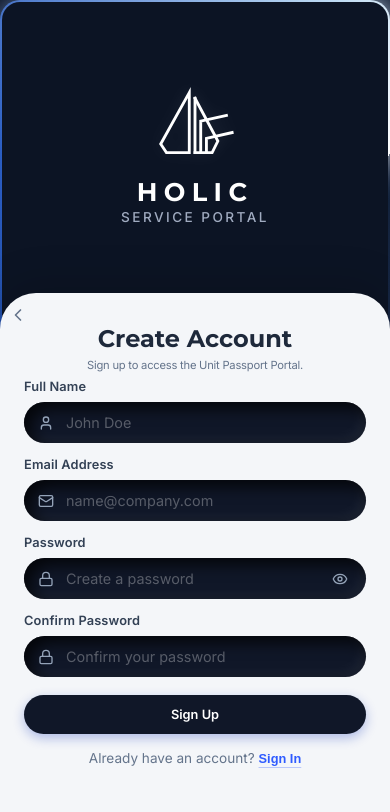
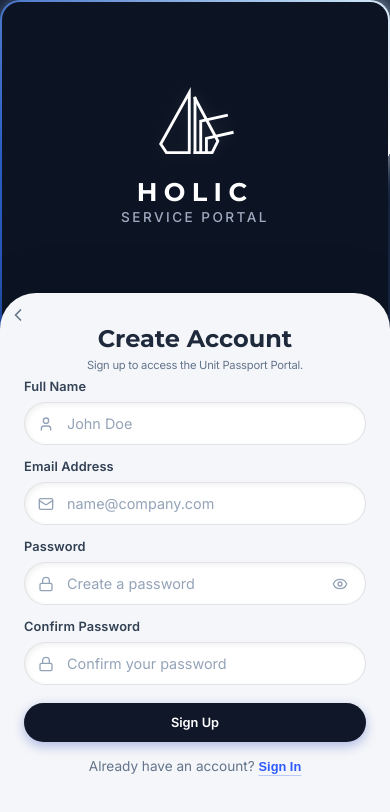
Before and after one commit to Holicindo/unit-passport-portal-V1, a Next.js app in the folder app/frontend/: page /login in a window 390 px wide. Both pictures are taken after a click on the button "Sign Up". Shown: the top 812 px of the page. Built offline with nearby package versions, Linux system fonts and the light colour scheme; no server answers.

Commit message:
fix: remove hardcoded dark inline styles from login inputs - enable light mode on mobile

```diff
--- a/app/frontend/src/app/login/components/LoginForm.tsx
+++ b/app/frontend/src/app/login/components/LoginForm.tsx
@@ -35,67 +35,8 @@ export default function LoginForm({
   showPassword, setShowPassword,
   error, loading, onSubmit, onGoogleLogin, onForgot, onSwitchToSignup,
 }: LoginFormProps) {
-  const darkInputStyle: React.CSSProperties = {
-    WebkitAppearance: 'none',
-    appearance: 'none',
-    backgroundColor: '#101728',
-    color: '#ffffff',
-    border: 'none',
-    outline: 'none',
-    boxShadow: 'inset 8px 8px 16px rgba(0,0,0,0.7), inset -3px -3px 8px rgba(255,255,255,0.03)',
-    borderRadius: '30px',
-    width: '100%',
-    padding: '12px 14px 12px 42px',
-    fontSize: '0.9rem',
-    fontWeight: 500,
-    fontFamily: "var(--font-body, 'Inter', sans-serif)",
-    boxSizing: 'border-box' as const,
-    WebkitTextFillColor: '#ffffff',
-  };
-  const darkPasswordStyle: React.CSSProperties = {
-    ...darkInputStyle,
-    padding: '12px 46px 12px 42px',
-  };
   return (
     <>
-      <style>{`
-        #email, #password {
-          background-color: #101728 !important;
-          -webkit-text-fill-color: rgba(255,255,255,0.9) !important;
-          color: #ffffff !important;
-          border: none !important;
-          -webkit-appearance: none !important;
-          appearance: none !important;
-          -webkit-box-shadow:
-            inset 7px 7px 15px rgba(0, 0, 0, 0.75),
-            inset -5px -5px 12px rgba(255, 255, 255, 0.05),
-            inset 0 0 0 1000px #101728 !important;
-          box-shadow:
-            inset 7px 7px 15px rgba(0, 0, 0, 0.75),
-            inset -5px -5px 12px rgba(255, 255, 255, 0.05),
-            inset 0 0 0 1000px #101728 !important;
-        }
-        #email::placeholder, #password::placeholder {
-          color: rgba(255, 255, 255, 0.3) !important;
-          -webkit-text-fill-color: rgba(255, 255, 255, 0.3) !important;
-        }
-        #email:-webkit-autofill,
-        #email:-webkit-autofill:hover,
-        #email:-webkit-autofill:focus,
-        #password:-webkit-autofill,
-        #password:-webkit-autofill:hover,
-        #password:-webkit-autofill:focus {
-          -webkit-box-shadow:
-            inset 7px 7px 15px rgba(0, 0, 0, 0.75),
-            inset -5px -5px 12px rgba(255, 255, 255, 0.05),
-            inset 0 0 0 1000px #101728 !important;
-          box-shadow:
-            inset 7px 7px 15px rgba(0, 0, 0, 0.75),
-            inset -5px -5px 12px rgba(255, 255, 255, 0.05),
-            inset 0 0 0 1000px #101728 !important;
-          -webkit-text-fill-color: rgba(255,255,255,0.9) !important;
-        }
-      `}</style>
       <h1 className={styles.welcomeTitle}>Welcome Back</h1>
       <p className={styles.welcomeSubtitle}>Enter your credentials to continue</p>
 
@@ -105,7 +46,7 @@ export default function LoginForm({
           <div className={styles.inputWithIconNew}>
             <span className={styles.inputIcon}><Mail size={16} /></span>
             <input id="email" type="email" value={email} onChange={(e) => setEmail(e.target.value)}
-              placeholder="name@company.com" required autoComplete="off" style={darkInputStyle}
+              placeholder="name@company.com" required autoComplete="off"
               suppressHydrationWarning />
           </div>
         </div>
@@ -116,7 +57,7 @@ export default function LoginForm({
             <span className={styles.lockIcon}><Lock size={16} /></span>
             <input id="password" type={showPassword ? 'text' : 'password'} value={password}
               onChange={(e) => setPassword(e.target.value)} placeholder="Enter your password"
-              required autoComplete="new-password" style={darkPasswordStyle}
+              required autoComplete="new-password"
               suppressHydrationWarning />
             <button type="button" className={styles.eyeBtn}
               onClick={() => setShowPassword(!showPassword)}
--- a/app/frontend/src/app/login/components/SignupForm.tsx
+++ b/app/frontend/src/app/login/components/SignupForm.tsx
@@ -25,51 +25,8 @@ export default function SignupForm({
   password, setPassword, signupPasswordConfirm, setSignupPasswordConfirm,
   showPassword, setShowPassword, error, loading, onSubmit, onBack,
 }: SignupFormProps) {
-  const darkInputStyle: React.CSSProperties = {
-    WebkitAppearance: 'none', appearance: 'none',
-    backgroundColor: '#101728', color: '#ffffff',
-    border: 'none', outline: 'none',
-    borderRadius: '30px', width: '100%',
-    padding: '12px 14px 12px 42px',
-    fontSize: '0.9rem', fontWeight: 500,
-    fontFamily: "var(--font-body, 'Inter', sans-serif)",
-    boxSizing: 'border-box' as const,
-    WebkitTextFillColor: 'rgba(255,255,255,0.9)',
-  };
-  const darkPasswordStyle: React.CSSProperties = { ...darkInputStyle, padding: '12px 46px 12px 42px' };
-
   return (
     <>
-      <style>{`
-        #signup-name, #signup-email, #signup-password, #signup-confirm-password {
-          -webkit-text-fill-color: rgba(255,255,255,0.9) !important;
-          color: #ffffff !important;
-          border: none !important;
-          -webkit-appearance: none !important;
-          appearance: none !important;
-          -webkit-box-shadow:
-            inset 7px 7px 15px rgba(0, 0, 0, 0.75),
-            inset -5px -5px 12px rgba(255, 255, 255, 0.05),
-            inset 0 0 0 1000px #101728 !important;
-          box-shadow:
-            inset 7px 7px 15px rgba(0, 0, 0, 0.75),
-            inset -5px -5px 12px rgba(255, 255, 255, 0.05),
-            inset 0 0 0 1000px #101728 !important;
-        }
-        #signup-name:-webkit-autofill, #signup-email:-webkit-autofill,
-        #signup-password:-webkit-autofill, #signup-confirm-password:-webkit-autofill {
-          -webkit-box-shadow:
-            inset 7px 7px 15px rgba(0, 0, 0, 0.75),
-            inset -5px -5px 12px rgba(255, 255, 255, 0.05),
-            inset 0 0 0 1000px #101728 !important;
-          -webkit-text-fill-color: rgba(255,255,255,0.9) !important;
-        }
-        #signup-name::placeholder, #signup-email::placeholder,
-        #signup-password::placeholder, #signup-confirm-password::placeholder {
-          color: rgba(255,255,255,0.3) !important;
-          -webkit-text-fill-color: rgba(255,255,255,0.3) !important;
-        }
-      `}</style>
       <button className={styles.backButton} onClick={onBack} aria-label="Go back">
         <ChevronLeft size={20} />
       </button>
@@ -84,7 +41,7 @@ export default function SignupForm({
             <span className={styles.inputIcon}><User size={16} /></span>
             <input id="signup-name" type="text" value={signupName}
               onChange={(e) => setSignupName(e.target.value)} placeholder="John Doe" required
-              autoComplete="off" style={darkInputStyle} />
+              autoComplete="off" />
           </div>
         </div>
 
@@ -94,7 +51,7 @@ export default function SignupForm({
             <span className={styles.inputIcon}><Mail size={16} /></span>
             <input id="signup-email" type="email" value={email}
               onChange={(e) => setEmail(e.target.value)} placeholder="name@company.com" required
-              autoComplete="off" style={darkInputStyle} />
+              autoComplete="off" />
           </div>
         </div>
 
@@ -104,7 +61,7 @@ export default function SignupForm({
             <span className={styles.lockIcon}><Lock size={16} /></span>
             <input id="signup-password" type={showPassword ? 'text' : 'password'} value={password}
               onChange={(e) => setPassword(e.target.value)} placeholder="Create a password" required
-              autoComplete="new-password" style={darkPasswordStyle} />
+              autoComplete="new-password" />
             <button type="button" className={styles.eyeBtn}
               onClick={() => setShowPassword(!showPassword)}>
               {showPassword ? <EyeOff size={16} /> : <Eye size={16} />}
@@ -120,7 +77,7 @@ export default function SignupForm({
               value={signupPasswordConfirm}
               onChange={(e) => setSignupPasswordConfirm(e.target.value)}
               placeholder="Confirm your password" required
-              autoComplete="new-password" style={darkPasswordStyle} />
+              autoComplete="new-password" />
           </div>
         </div>
 
--- a/app/frontend/src/app/login/login.module.css
+++ b/app/frontend/src/app/login/login.module.css
@@ -625,6 +625,10 @@
     color: #334155 !important;
   }
 
+  .forgotLink {
+    color: #2e5bff;
+  }
+
   .form {
     gap: 14px;
   }
@@ -632,23 +636,29 @@
   /* Light Mode Inputs */
   .inputWithIconNew input,
   .passwordWrapperNew input {
-    background: #f8fafc;
-    border: 1px solid #cbd5e1;
+    background: #f0f4f8 !important;
+    background-color: #f0f4f8 !important;
+    border: 1px solid #d1d9e6 !important;
     color: #0f172a !important;
+    box-shadow: inset 2px 2px 5px rgba(0,0,0,0.06) !important;
     padding-top: 12px;
     padding-bottom: 12px;
+    -webkit-text-fill-color: #0f172a !important;
   }
 
   .inputWithIconNew input:focus,
   .passwordWrapperNew input:focus {
-    background: #ffffff;
-    border-color: #2e5bff;
-    box-shadow: 0 0 0 2px rgba(46, 91, 255, 0.15);
+    background: #ffffff !important;
+    background-color: #ffffff !important;
+    border-color: #2e5bff !important;
+    box-shadow: 0 0 0 3px rgba(46, 91, 255, 0.15) !important;
+    -webkit-text-fill-color: #0f172a !important;
   }
 
   .inputWithIconNew input::placeholder,
   .passwordWrapperNew input::placeholder {
-    color: #94a3b8;
+    color: #94a3b8 !important;
+    -webkit-text-fill-color: #94a3b8 !important;
   }
 
   .inputIcon, .lockIcon, .eyeBtn {
```
